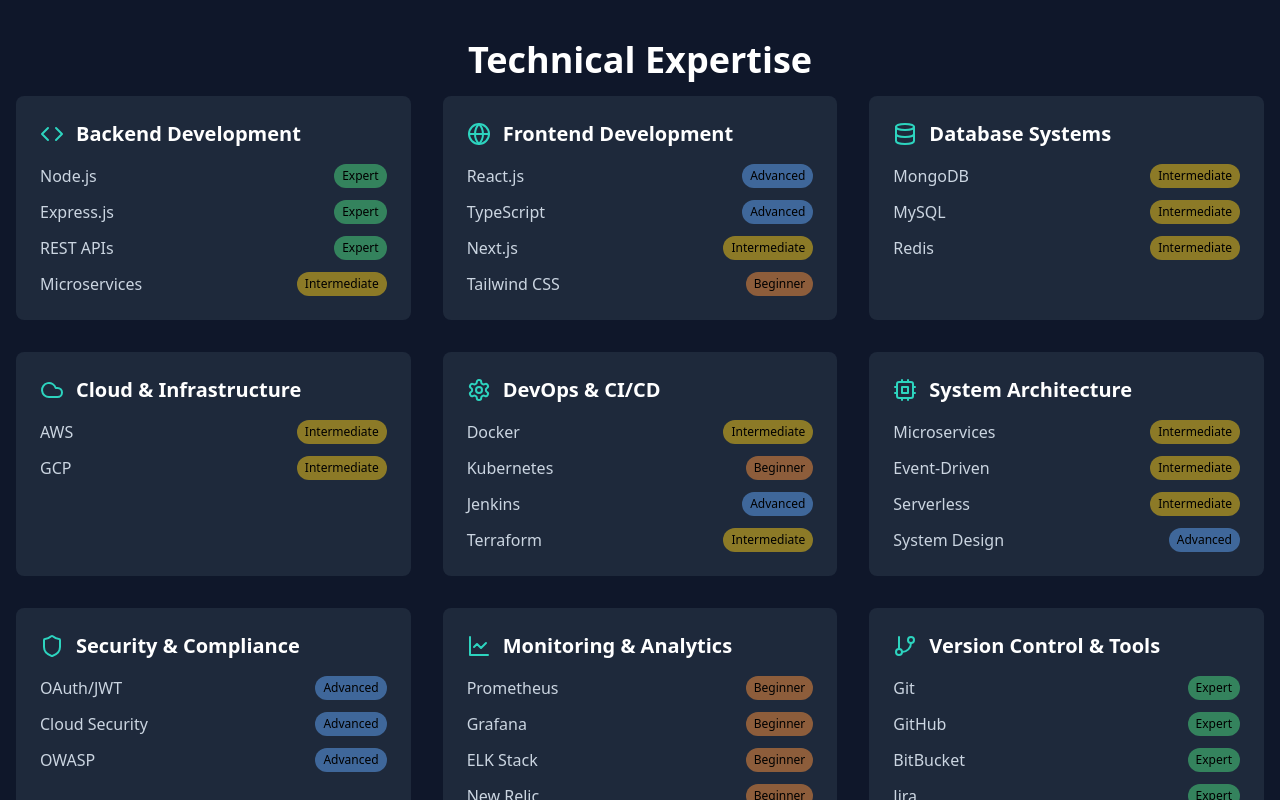
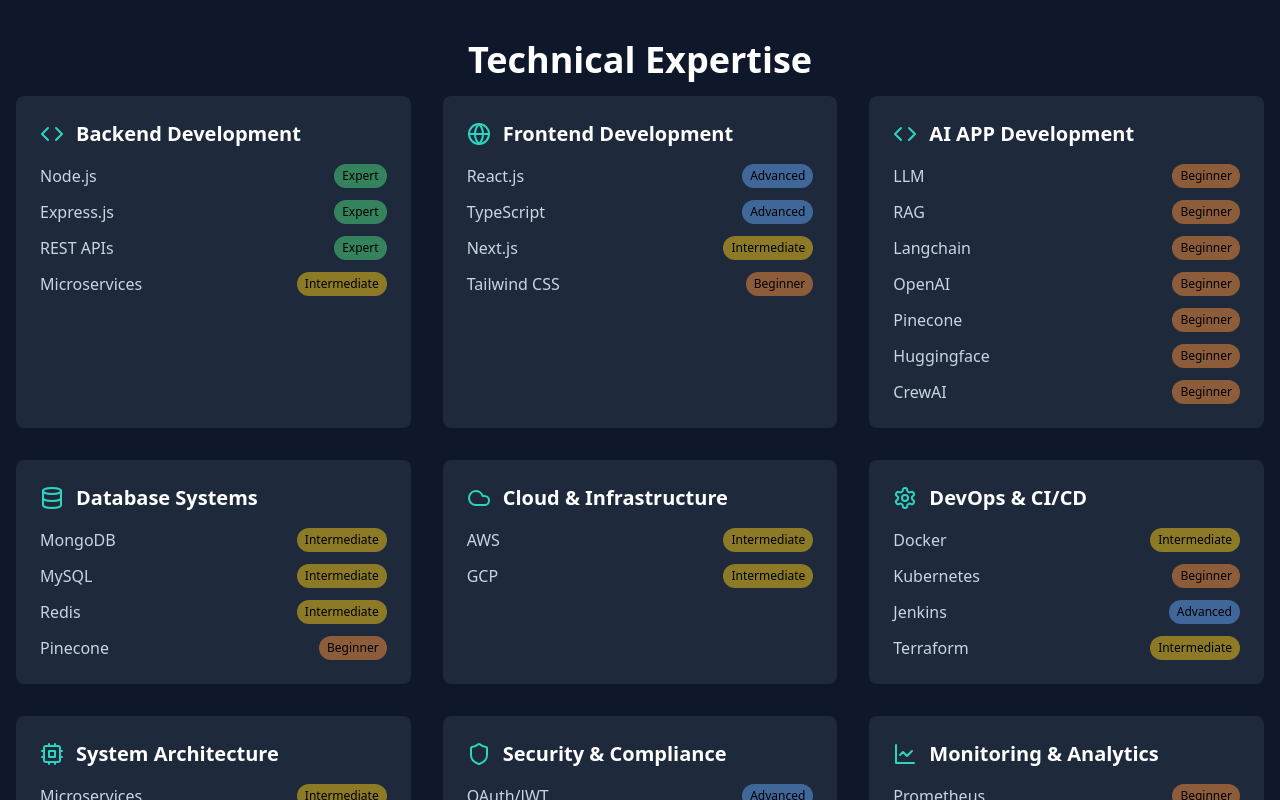
Before and after one commit to hisachin/portfolio, a React (Vite) app: page / in a window 1280 px wide. Shown: the part 1640-2440 px from the top of the page. Built offline with nearby package versions, Linux system fonts and the light colour scheme.

Commit message:
Update Skills.tsx

```diff
--- a/src/components/Skills.tsx
+++ b/src/components/Skills.tsx
@@ -33,12 +33,26 @@
     ]
   },
   {
+    title: 'AI APP Development',
+    icon: <Code className="w-6 h-6" />,
+    skills: [
+      { name: 'LLM', level: 'Beginner' },
+      { name: 'RAG', level: 'Beginner' },
+      { name: 'Langchain', level: 'Beginner' },
+      { name: 'OpenAI', level: 'Beginner' },
+      { name: 'Pinecone', level: 'Beginner' },
+      { name: 'Huggingface', level: 'Beginner' },
+      { name: 'CrewAI', level: 'Beginner' }
+    ]
+  },
+  {
     title: 'Database Systems',
     icon: <Database className="w-6 h-6" />,
     skills: [
       { name: 'MongoDB', level: 'Intermediate' },
       { name: 'MySQL', level: 'Intermediate' },
-      { name: 'Redis', level: 'Intermediate' }
+      { name: 'Redis', level: 'Intermediate' },
+      { name: 'Pinecone', level: 'Beginner' }
     ]
   },
   {
```
